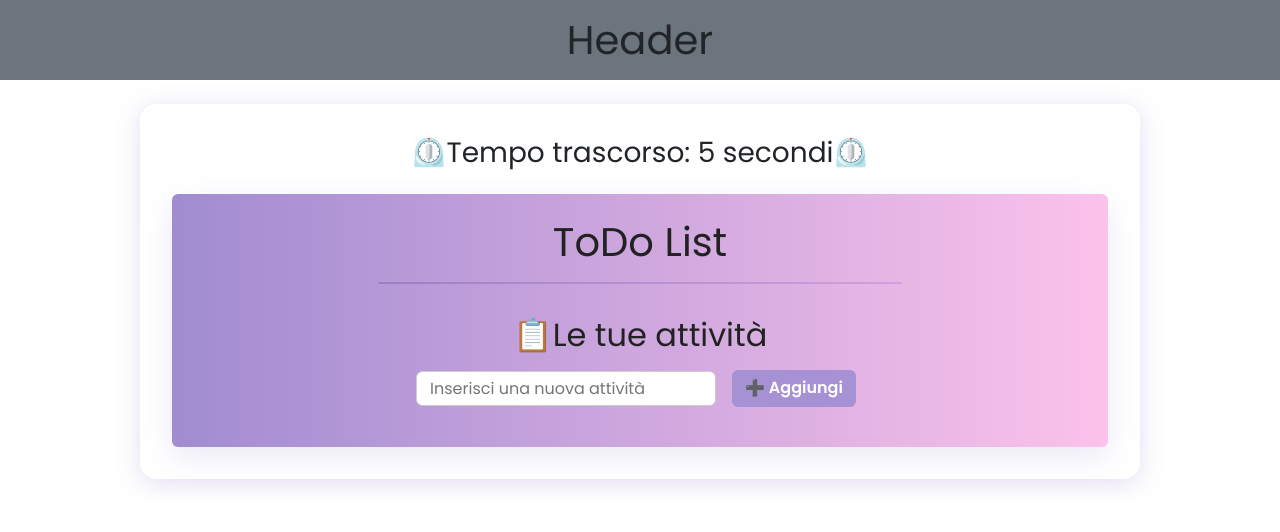
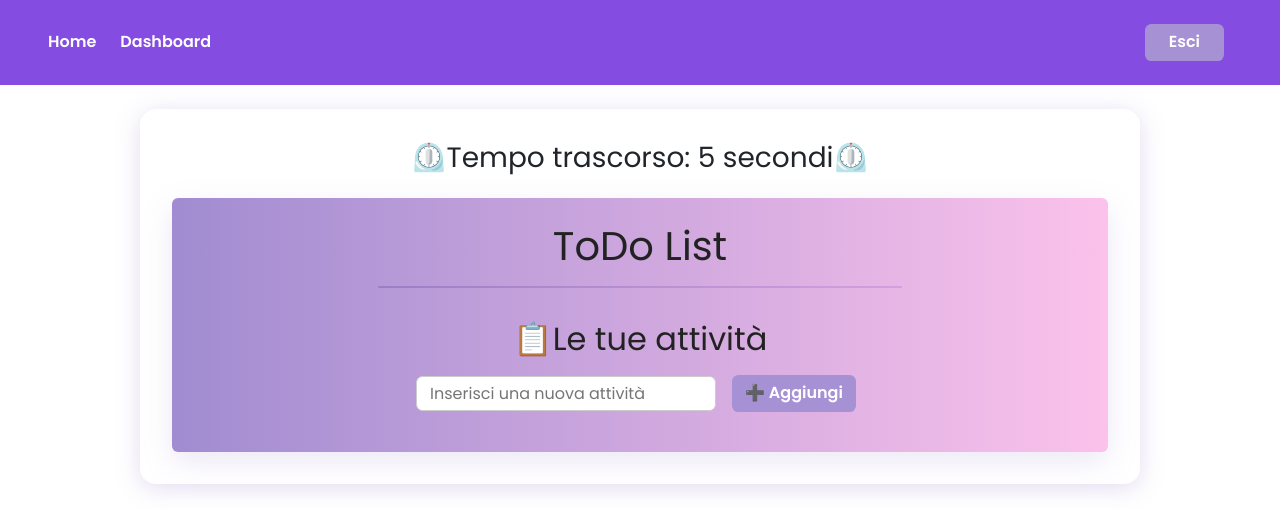
Before and after one commit to veronicamagnanimi/ToDo-List-Timer, a React (Vite) app: page / in a window 1280 px wide. Shown: the top 532 px of the page. Built offline with nearby package versions, Linux system fonts and the light colour scheme.

Commit message:
feat: header implemented

```diff
--- a/src/components/AppHeader.jsx
+++ b/src/components/AppHeader.jsx
@@ -1,10 +1,30 @@
+import { Link, useNavigate } from "react-router-dom";
+
 const AppHeader = () => {
+  const navigate = useNavigate(); //navigazione tra le pagine
 
-    return (
-        <header>
-            <h1 className="bg-secondary py-3 text-center">Header</h1>
-        </header>
-    )
-}
+  const handleLogout = () => {
+    sessionStorage.removeItem("token"); //rimozione del token di autenticazione
+    navigate("/login"); //reindirizza al login
+  };
+
+  return (
+    <header>
+      <nav className="nav-item py-4 px-5">
+        <div className="d-flex gap-4">
+          <Link to="/" className="text-white text-decoration-none">
+            Home
+          </Link>
+          <Link to="/dashboard" className="text-white text-decoration-none">
+            Dashboard
+          </Link>
+        </div>
+        <button onClick={handleLogout} className="btn px-4">
+          Esci
+        </button>
+      </nav>
+    </header>
+  );
+};
 
 export default AppHeader;
--- a/src/index.css
+++ b/src/index.css
@@ -47,6 +47,27 @@ ul {
   margin: 1rem auto 2rem;
   background: linear-gradient(to right, #4d2f93, #975cc7);
   border-radius: 1rem;
+}
+
+/*HEADER*/
+.nav-item {
+  display: flex;
+  justify-content: space-between;
+  align-items: center;
+  background-color: #844ce1;
+  color: #ffffff;
+  font-weight: bold;
+}
+
+.nav-item a,
+.nav-item button {
+  transition: transform 0.2s ease, color 0.2s ease;
+}
+
+.nav-item a:hover,
+.nav-item button:hover {
+  transform: scale(1.1);
+  color: #000000;
 }
 
 /* TASK */
```
Also changed, not shown: src/auth/AuthProvider.jsx (deleted, +0 -9 lines), src/auth/PrivateAuth.jsx (added, +9 -0 lines), src/auth/RequireAuth.jsx (deleted, +0 -9 lines), src/pages/Dashboard.jsx (added, +8 -0 lines).
